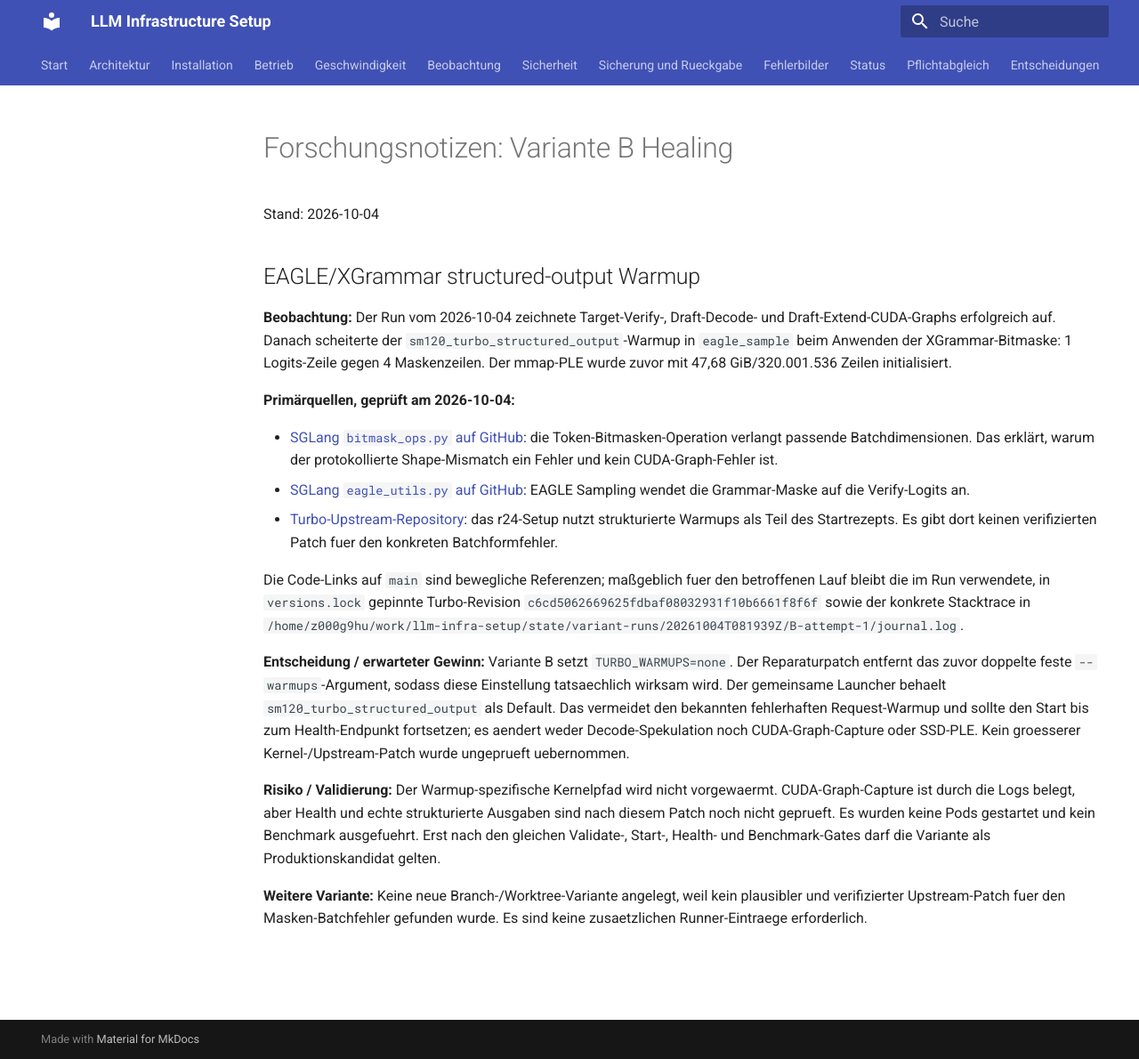
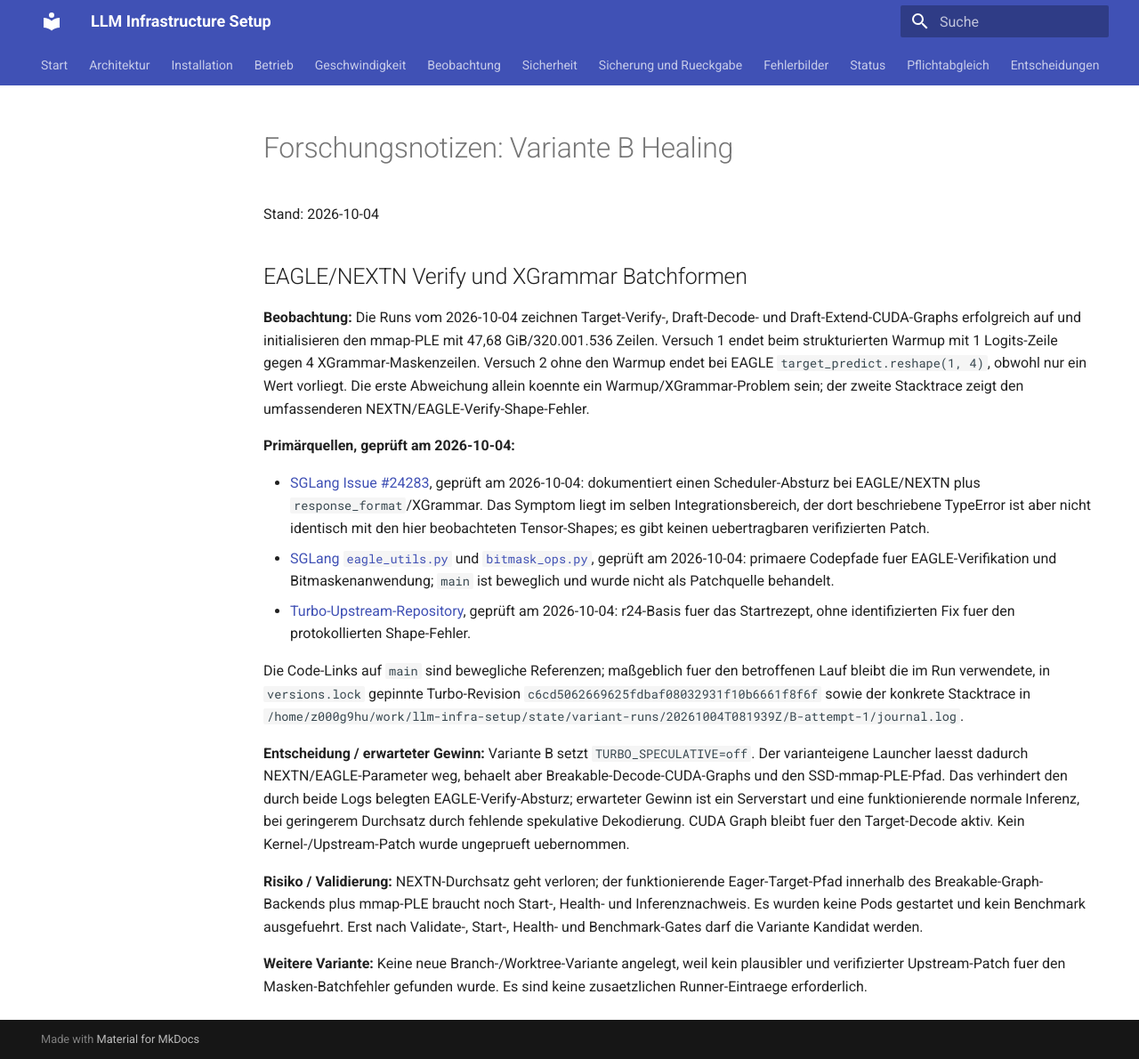
Before and after one commit to thomasdenk79-cyber/llm-infra-setup, an MkDocs documentation site: the page built from docs/research-loop.md, in a window 1280 px wide and 1190 px high. Shown: the whole window at 89% size. Built offline with MkDocs 1.6.1 and Material for MkDocs 9.7.7, drawn with Linux system fonts in a browser that asks for light colours.

```diff
--- a/docs/research-loop.md
+++ b/docs/research-loop.md
@@ -2,46 +2,51 @@
 
 Stand: 2026-10-04
 
-## EAGLE/XGrammar structured-output Warmup
+## EAGLE/NEXTN Verify und XGrammar Batchformen
 
-**Beobachtung:** Der Run vom 2026-10-04 zeichnete Target-Verify-, Draft-Decode-
-und Draft-Extend-CUDA-Graphs erfolgreich auf. Danach scheiterte der
-`sm120_turbo_structured_output`-Warmup in `eagle_sample` beim Anwenden der
-XGrammar-Bitmaske: 1 Logits-Zeile gegen 4 Maskenzeilen. Der mmap-PLE wurde zuvor
-mit 47,68 GiB/320.001.536 Zeilen initialisiert.
+**Beobachtung:** Die Runs vom 2026-10-04 zeichnen Target-Verify-, Draft-Decode-
+und Draft-Extend-CUDA-Graphs erfolgreich auf und initialisieren den mmap-PLE
+mit 47,68 GiB/320.001.536 Zeilen. Versuch 1 endet beim strukturierten Warmup
+mit 1 Logits-Zeile gegen 4 XGrammar-Maskenzeilen. Versuch 2 ohne den Warmup
+endet bei EAGLE `target_predict.reshape(1, 4)`, obwohl nur ein Wert vorliegt.
+Die erste Abweichung allein koennte ein Warmup/XGrammar-Problem sein; der
+zweite Stacktrace zeigt den umfassenderen NEXTN/EAGLE-Verify-Shape-Fehler.
 
 **Primärquellen, geprüft am 2026-10-04:**
 
-- [SGLang `bitmask_ops.py` auf GitHub](https://github.com/sgl-project/sglang/blob/main/python/sglang/kernels/ops/grammar/bitmask_ops.py): die
-  Token-Bitmasken-Operation verlangt passende Batchdimensionen. Das erklärt,
-  warum der protokollierte Shape-Mismatch ein Fehler und kein CUDA-Graph-Fehler
-  ist.
-- [SGLang `eagle_utils.py` auf GitHub](https://github.com/sgl-project/sglang/blob/main/python/sglang/srt/speculative/eagle_utils.py):
-  EAGLE Sampling wendet die Grammar-Maske auf die Verify-Logits an.
-- [Turbo-Upstream-Repository](https://github.com/mratsim/sglang-qwen38fn-sm120-turbo):
-  das r24-Setup nutzt strukturierte Warmups als Teil des Startrezepts. Es gibt
-  dort keinen verifizierten Patch fuer den konkreten Batchformfehler.
+- [SGLang Issue #24283](https://github.com/sgl-project/sglang/issues/24283),
+  geprüft am 2026-10-04: dokumentiert einen Scheduler-Absturz bei
+  EAGLE/NEXTN plus `response_format`/XGrammar. Das Symptom liegt im selben
+  Integrationsbereich, der dort beschriebene TypeError ist aber nicht identisch
+  mit den hier beobachteten Tensor-Shapes; es gibt keinen uebertragbaren
+  verifizierten Patch.
+- [SGLang `eagle_utils.py`](https://github.com/sgl-project/sglang/blob/main/python/sglang/srt/speculative/eagle_utils.py)
+  und [`bitmask_ops.py`](https://github.com/sgl-project/sglang/blob/main/python/sglang/kernels/ops/grammar/bitmask_ops.py),
+  geprüft am 2026-10-04: primaere Codepfade fuer EAGLE-Verifikation und
+  Bitmaskenanwendung; `main` ist beweglich und wurde nicht als Patchquelle
+  behandelt.
+- [Turbo-Upstream-Repository](https://github.com/mratsim/sglang-qwen38fn-sm120-turbo),
+  geprüft am 2026-10-04: r24-Basis fuer das Startrezept, ohne identifizierten
+  Fix fuer den protokollierten Shape-Fehler.
 
 Die Code-Links auf `main` sind bewegliche Referenzen; maßgeblich fuer den
 betroffenen Lauf bleibt die im Run verwendete, in `versions.lock` gepinnte
 Turbo-Revision `c6cd5062669625fdbaf08032931f10b6661f8f6f` sowie der konkrete
 Stacktrace in `/home/z000g9hu/work/llm-infra-setup/state/variant-runs/20261004T081939Z/B-attempt-1/journal.log`.
 
-**Entscheidung / erwarteter Gewinn:** Variante B setzt `TURBO_WARMUPS=none`.
-Der Reparaturpatch entfernt das zuvor doppelte feste `--warmups`-Argument,
-sodass diese Einstellung tatsaechlich wirksam wird.
-Der gemeinsame Launcher behaelt `sm120_turbo_structured_output` als Default.
-Das vermeidet den bekannten fehlerhaften Request-Warmup und sollte den Start
-bis zum Health-Endpunkt fortsetzen; es aendert weder Decode-Spekulation noch
-CUDA-Graph-Capture oder SSD-PLE. Kein groesserer Kernel-/Upstream-Patch wurde
-ungeprueft uebernommen.
+**Entscheidung / erwarteter Gewinn:** Variante B setzt `TURBO_SPECULATIVE=off`.
+Der varianteigene Launcher laesst dadurch NEXTN/EAGLE-Parameter weg, behaelt
+aber Breakable-Decode-CUDA-Graphs und den SSD-mmap-PLE-Pfad. Das verhindert
+den durch beide Logs belegten EAGLE-Verify-Absturz; erwarteter Gewinn ist ein
+Serverstart und eine funktionierende normale Inferenz, bei geringerem
+Durchsatz durch fehlende spekulative Dekodierung. CUDA Graph bleibt fuer den
+Target-Decode aktiv. Kein Kernel-/Upstream-Patch wurde ungeprueft uebernommen.
 
-**Risiko / Validierung:** Der Warmup-spezifische Kernelpfad wird nicht
-vorgewaermt. CUDA-Graph-Capture ist durch die Logs belegt, aber Health und echte
-strukturierte Ausgaben sind nach diesem Patch noch nicht geprueft. Es wurden
-keine Pods gestartet und kein Benchmark ausgefuehrt. Erst nach den gleichen
-Validate-, Start-, Health- und Benchmark-Gates darf die Variante als
-Produktionskandidat gelten.
+**Risiko / Validierung:** NEXTN-Durchsatz geht verloren; der funktionierende
+Eager-Target-Pfad innerhalb des Breakable-Graph-Backends plus mmap-PLE braucht
+noch Start-, Health- und Inferenznachweis. Es wurden keine Pods gestartet und
+kein Benchmark ausgefuehrt. Erst nach Validate-, Start-, Health- und
+Benchmark-Gates darf die Variante Kandidat werden.
 
 **Weitere Variante:** Keine neue Branch-/Worktree-Variante angelegt, weil kein
 plausibler und verifizierter Upstream-Patch fuer den Masken-Batchfehler gefunden
```
Also changed, not shown: docs/HANDOFF.md (+5 -1 lines), docs/variants/variant-b-mmap-pagecache.md (+18 -21 lines), 2 other files.
